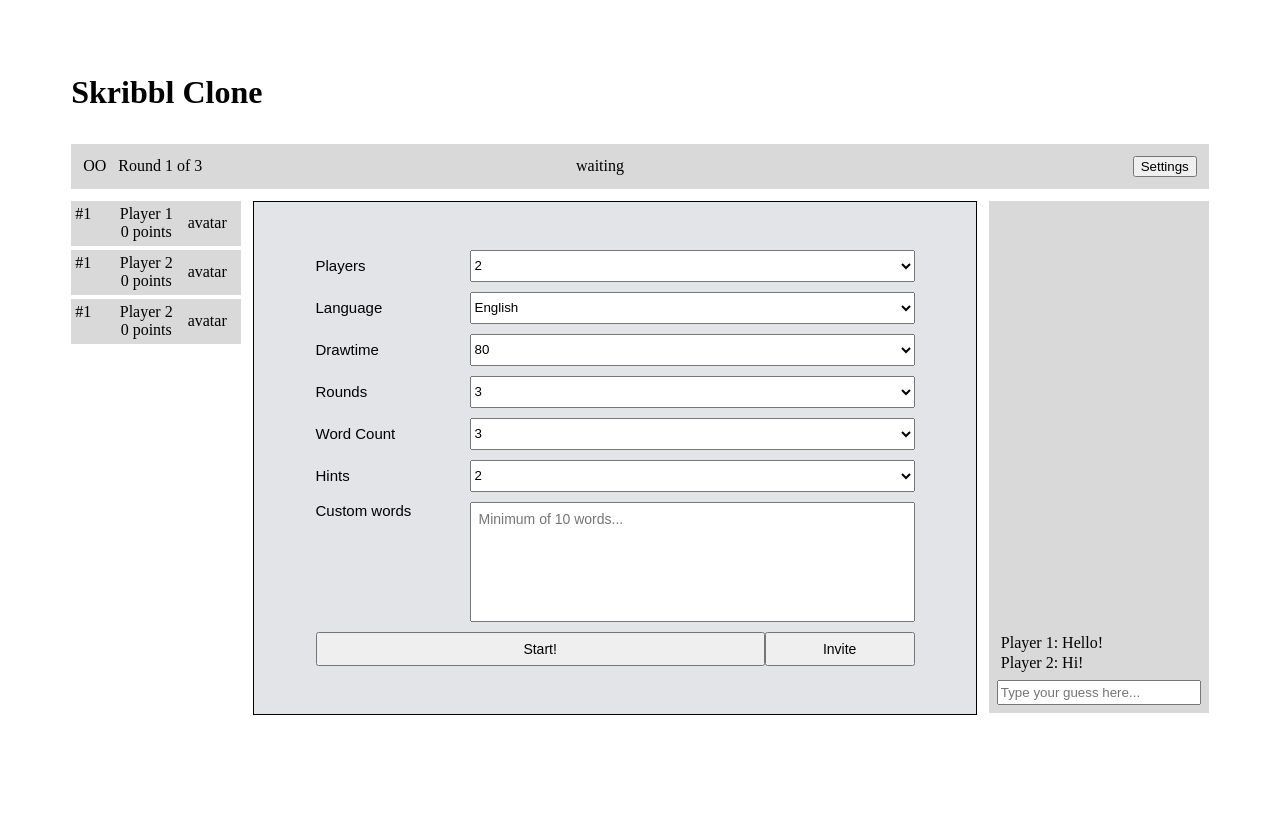
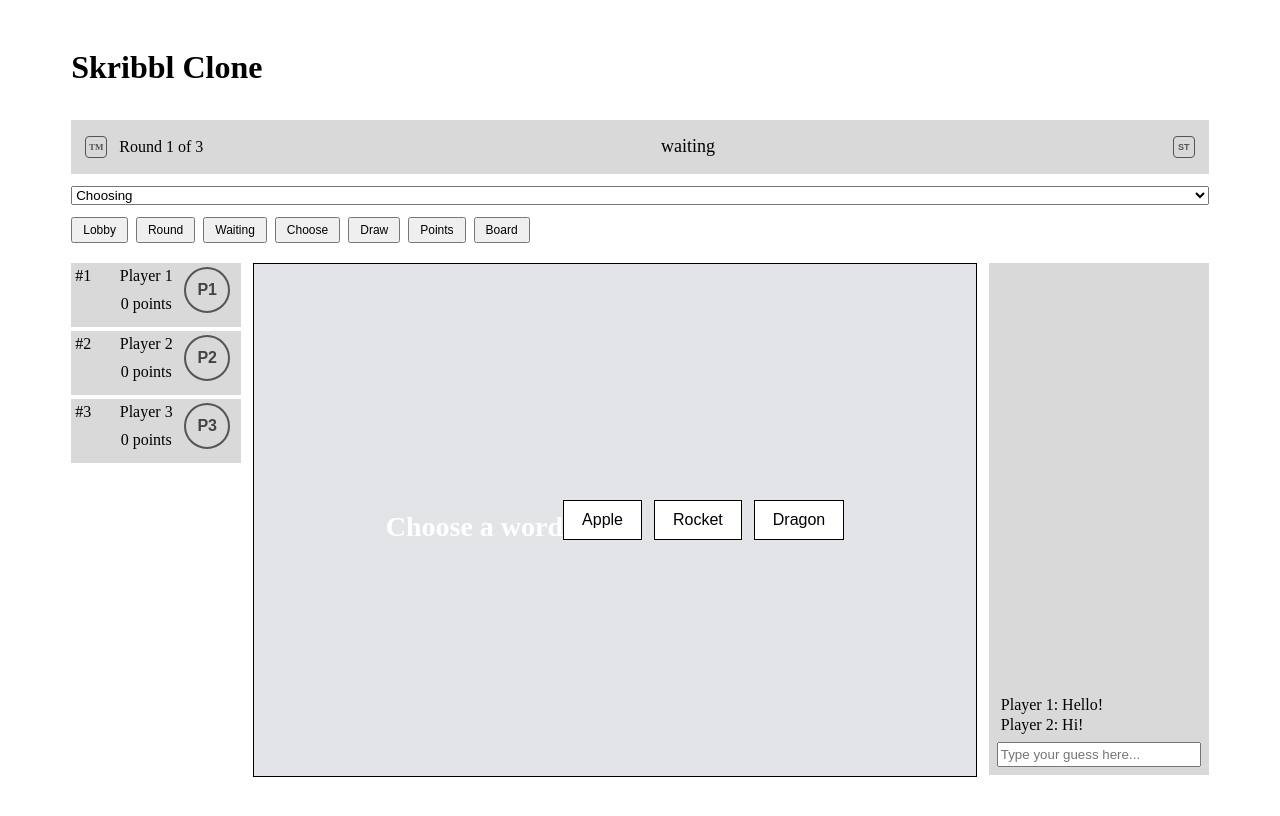
Before and after one commit to Nevil-MS/scribble-clone, a React (Vite) app in the folder frontend/: page / in a window 1280 px wide. Shown: the top 816 px of the page. Built offline with nearby package versions, Linux system fonts and the light colour scheme.

Commit message:
Added grayscale UI placeholders and started with navigation

```diff
--- /dev/null
+++ b/frontend/src/components/AvatarPlaceholder.jsx
@@ -0,0 +1,9 @@
+function AvatarPlaceholder({ initials }) {
+  return (
+    <div className="avatar-placeholder">
+      {initials}
+    </div>
+  );
+}
+
+export default AvatarPlaceholder;
--- a/frontend/src/components/GameStatusBar.jsx
+++ b/frontend/src/components/GameStatusBar.jsx
@@ -1,19 +1,26 @@
-import "./styles/GameStatusBar.css"
+import "./styles/GameStatusBar.css";
+import IconPlaceholder from "./IconPlaceholder";
 
-function GameStatusBar(){
-    return(
+function GameStatusBar() {
+  return (
     <div className="game-status-bar">
       <div className="left-info">
-                <div className="clock">OO</div>
+        <div className="round-timer">
+  <IconPlaceholder label="TM" />
+</div>
 
         <div className="round-info">Round 1 of 3</div>
       </div>
 
       <div className="game-status">waiting</div>
 
-            <button>Settings</button>
+      <div className="right-info">
+        <button className="settings-btn">
+          <IconPlaceholder label="ST" />
+        </button>
       </div>
-    )
+    </div>
+  );
 }
 
-export default GameStatusBar
+export default GameStatusBar;
--- /dev/null
+++ b/frontend/src/components/IconPlaceholder.css
@@ -0,0 +1,18 @@
+.icon-placeholder {
+  width: 22px;
+  height: 22px;
+
+  display: flex;
+  justify-content: center;
+  align-items: center;
+
+  border: 1px solid #666;
+  border-radius: 4px;
+  background: #e5e5e5;
+
+  font-size: 9px;
+  color: #555;
+  box-sizing: border-box;
+
+  flex-shrink: 0;
+}
--- /dev/null
+++ b/frontend/src/components/IconPlaceholder.jsx
@@ -0,0 +1,11 @@
+import "./IconPlaceholder.css";
+
+function IconPlaceholder({ label }) {
+  return (
+    <div className="icon-placeholder">
+      {label}
+    </div>
+  );
+}
+
+export default IconPlaceholder;
--- a/frontend/src/components/LobbyOverlay.css
+++ b/frontend/src/components/LobbyOverlay.css
@@ -7,9 +7,7 @@
 .lobby-overlay {
   position: absolute;
   inset: 0;
-
   background: rgba(185, 198, 218, 0.35);
-
   display: flex;
   justify-content: center;
   align-items: center;
@@ -18,12 +16,10 @@
 .lobby-settings {
   width: 88%;
   max-width: 820px;
-
   background: transparent;
   border: none;
   padding: 18px;
   box-sizing: border-box;
-
   display: flex;
   flex-direction: column;
   gap: 10px;
@@ -36,7 +32,14 @@
   gap: 14px;
 }
 
-.setting-row label {
+.setting-label {
+  display: flex;
+  align-items: center;
+  gap: 10px;
+}
+
+.setting-label label {
+  margin: 0;
   font-size: 15px;
   font-weight: 500;
 }
@@ -47,19 +50,53 @@
   box-sizing: border-box;
 }
 
+/* ---------- Custom Words ---------- */
+
 .textarea-row {
+  display: grid;
+  grid-template-columns: 140px 1fr;
+  grid-template-areas:
+    "label toggle"
+    "textarea textarea";
   align-items: start;
+  gap: 10px 14px;
+}
+
+.textarea-row .setting-label {
+  grid-area: label;
+}
+
+.custom-toggle {
+  grid-area: toggle;
+  display: flex;
+  justify-content: flex-end;
+  align-items: center;
+  font-size: 14px;
+}
+
+.custom-toggle label {
+  display: flex;
+  align-items: center;
+  gap: 6px;
+  cursor: pointer;
+}
+
+.custom-toggle input {
+  margin: 0;
 }
 
 .textarea-row textarea {
+  grid-area: textarea;
   width: 100%;
-  height: 120px;
+  height: 140px;
   resize: none;
   box-sizing: border-box;
   padding: 8px;
   font-family: inherit;
   font-size: 14px;
 }
+
+/* ---------- Buttons ---------- */
 
 .lobby-buttons {
   display: grid;
--- a/frontend/src/components/LobbyOverlay.jsx
+++ b/frontend/src/components/LobbyOverlay.jsx
@@ -1,47 +1,77 @@
 import "./LobbyOverlay.css";
+import IconPlaceholder from "./IconPlaceholder";
 
-function LobbyOverlay() {
+function LobbyOverlay({ onStart }) {
   return (
     <div className="canvas-overlay lobby-overlay">
       <div className="lobby-settings">
 
         <div className="setting-row">
+          <div className="setting-label">
+            <IconPlaceholder label="PL" />
             <label>Players</label>
+          </div>
           <select><option>2</option></select>
         </div>
 
         <div className="setting-row">
+          <div className="setting-label">
+            <IconPlaceholder label="LG" />
             <label>Language</label>
+          </div>
           <select><option>English</option></select>
         </div>
 
         <div className="setting-row">
+          <div className="setting-label">
+            <IconPlaceholder label="TM" />
             <label>Drawtime</label>
+          </div>
           <select><option>80</option></select>
         </div>
 
         <div className="setting-row">
+          <div className="setting-label">
+            <IconPlaceholder label="RD" />
             <label>Rounds</label>
+          </div>
           <select><option>3</option></select>
         </div>
 
         <div className="setting-row">
+          <div className="setting-label">
+            <IconPlaceholder label="WC" />
             <label>Word Count</label>
+          </div>
           <select><option>3</option></select>
         </div>
 
         <div className="setting-row">
+          <div className="setting-label">
+            <IconPlaceholder label="HT" />
             <label>Hints</label>
+          </div>
           <select><option>2</option></select>
         </div>
 
         <div className="setting-row textarea-row">
+          <div className="setting-label">
+            <IconPlaceholder label="CW" />
             <label>Custom words</label>
+          </div>
+
+          <div className="custom-toggle">
+            <label>
+              <input type="checkbox" />
+              Use custom words only
+            </label>
+          </div>
+
           <textarea placeholder="Minimum of 10 words..." />
         </div>
 
         <div className="lobby-buttons">
-          <button>Start!</button>
+          <button onClick={onStart}>Start!</button>
           <button>Invite</button>
         </div>
 
--- a/frontend/src/components/Overlays/RoundOverlay.jsx
+++ b/frontend/src/components/Overlays/RoundOverlay.jsx
@@ -1,9 +1,12 @@
 import "./RoundOverlay.css";
 
-function RoundOverlay() {
+function RoundOverlay({ round, totalRounds, player, onContinue }) {
   return (
     <div className="canvas-overlay round-overlay">
-      <h1>Round 1</h1>
+      <h1>Round {round}</h1>
+      <p>{player} is drawing</p>
+
+      <button onClick={onContinue}>Continue</button>
     </div>
   );
 }
--- a/frontend/src/components/PlayerList.jsx
+++ b/frontend/src/components/PlayerList.jsx
@@ -1,5 +1,5 @@
-import "./styles/PlayerList.css"
-
+import "./styles/PlayerList.css";
+import AvatarPlaceholder from "./AvatarPlaceholder";
 function PlayerList() {
   return (
     <div className="player-list">
@@ -7,22 +7,30 @@ function PlayerList() {
         <div className="player-position">#1</div>
         <div className="player-name">Player 1</div>
         <div className="player-points">0 points</div>
-                    <div className="player-avatar">avatar</div>
+        <div className="player-avatar">
+          <AvatarPlaceholder initials="P1" />
         </div>
+      </div>
+
       <div className="player-info">
-                    <div className="player-position">#1</div>
+        <div className="player-position">#2</div>
         <div className="player-name">Player 2</div>
         <div className="player-points">0 points</div>
-                    <div className="player-avatar">avatar</div>
-                </div>
-                <div className="player-info">
-                    <div className="player-position">#1</div>
-                    <div className="player-name">Player 2</div>
-                    <div className="player-points">0 points</div>
-                    <div className="player-avatar">avatar</div>
+        <div className="player-avatar">
+          <AvatarPlaceholder initials="P2" />
         </div>
       </div>
-    )
+
+      <div className="player-info">
+        <div className="player-position">#3</div>
+        <div className="player-name">Player 3</div>
+        <div className="player-points">0 points</div>
+        <div className="player-avatar">
+          <AvatarPlaceholder initials="P3" />
+        </div>
+      </div>
+    </div>
+  );
 }
 
-export default PlayerList
+export default PlayerList;
--- a/frontend/src/components/styles/GameStatusBar.css
+++ b/frontend/src/components/styles/GameStatusBar.css
@@ -1,31 +1,43 @@
-.game-status-bar {
-    background-color: #d9d9d9;
-
-    display: grid;
-    grid-template-columns: 220px minmax(400px, 1fr) 300px;
-
-    width: 100%;
-    height: 100%;
-
-    padding: 12px;
-    gap: 12px;
-
-    box-sizing: border-box;
-    align-items: center;
+.game-status-bar{
+    height: 54px;
+    background:#d9d9d9;
+    display:flex;
+    justify-content:space-between;
+    align-items:center;
+    padding:0 14px;
+    box-sizing:border-box;
 }
 
-.left-info {
-    display: flex;
-    align-items: center;
-    gap: 12px;
+.left-info{
+    display:flex;
+    align-items:center;
+    gap:12px;
 }
 
-.game-status {
-    display: flex;
-    justify-content: center;
-    align-items: center;
+.game-logo{
+    display:flex;
+    gap:4px;
 }
 
-.game-status-bar button {
-    justify-self: end;
+.game-status{
+    font-size:18px;
 }
+
+.right-info{
+    display:flex;
+    align-items:center;
+    gap:10px;
+}
+
+.round-timer{
+    display:flex;
+    align-items:center;
+    gap:6px;
+}
+
+.settings-btn{
+    border:none;
+    background:transparent;
+    padding:0;
+    cursor:pointer;
+}
--- a/frontend/src/pages/GamePage.css
+++ b/frontend/src/pages/GamePage.css
@@ -159,3 +159,53 @@
     border: 1px solid black;
     cursor: pointer;
 }
+.avatar-placeholder {
+  width: 42px;
+  height: 42px;
+
+  border: 2px solid #555;
+  border-radius: 50%;
+
+  background: #d9d9d9;
+
+  display: flex;
+  align-items: center;
+  justify-content: center;
+
+  font-family: Arial, sans-serif;
+  font-weight: bold;
+  font-size: 16px;
+  color: #444;
+}
+.icon-placeholder {
+  width: 22px;
+  height: 22px;
+
+  border: 1px solid #555;
+  background: #d8d8d8;
+  color: #555;
+
+  display: flex;
+  justify-content: center;
+  align-items: center;
+
+  font-size: 9px;
+  font-weight: bold;
+  border-radius: 4px;
+
+  flex-shrink: 0;
+}
+/* ---------- Debug Navigation ---------- */
+
+.debug-nav {
+  display: flex;
+  gap: 8px;
+  flex-wrap: wrap;
+  margin-bottom: 8px;
+}
+
+.debug-nav button {
+  padding: 4px 10px;
+  font-size: 12px;
+  cursor: pointer;
+}
--- a/frontend/src/pages/GamePage.jsx
+++ b/frontend/src/pages/GamePage.jsx
@@ -14,14 +14,41 @@ import Leaderboard from "../components/Leaderboard";
 import "./GamePage.css";
 
 function GamePage() {
-  const [gameState, setGameState] = useState("lobby");
+  const [gameState, setGameState] = useState("choosing");
+  const [debug] = useState(true);
 
   // States: lobby | round | waiting | choosing | drawing | leaderboard | points
+
   return (
     <main>
       <div className="game-page">
         <GameTitle />
         <GameStatusBar />
+
+        <select
+  value={gameState}
+  onChange={(e) => setGameState(e.target.value)}
+>
+  <option value="lobby">Lobby</option>
+  <option value="round">Round</option>
+  <option value="waiting">Waiting</option>
+  <option value="choosing">Choosing</option>
+  <option value="drawing">Drawing</option>
+  <option value="points">Points</option>
+  <option value="leaderboard">Leaderboard</option>
+</select>
+
+        {debug && (
+          <div className="debug-nav">
+            <button onClick={() => setGameState("lobby")}>Lobby</button>
+            <button onClick={() => setGameState("round")}>Round</button>
+            <button onClick={() => setGameState("waiting")}>Waiting</button>
+            <button onClick={() => setGameState("choosing")}>Choose</button>
+            <button onClick={() => setGameState("drawing")}>Draw</button>
+            <button onClick={() => setGameState("points")}>Points</button>
+            <button onClick={() => setGameState("leaderboard")}>Board</button>
+          </div>
+        )}
 
         <div className="game-content">
           <PlayerList />
@@ -29,19 +56,28 @@ function GamePage() {
           <div className="canvas-column">
             <div className="canvas-section">
               <DrawingCanvas />
+
               {gameState === "points" && <PointsOverlay />}
-{gameState === "lobby" && <LobbyOverlay />}
+
+              {gameState === "lobby" && (
+                <LobbyOverlay onStart={() => setGameState("round")} />
+              )}
+
               {gameState === "waiting" && <WaitingOverlay />}
+
               {gameState === "round" && (
                 <RoundOverlay
                   round={1}
                   totalRounds={3}
                   player="Player 2"
+                  onContinue={() => setGameState("choosing")}
                 />
               )}
+
               {gameState === "choosing" && (
                 <ChoiceOverlay onChoose={() => setGameState("drawing")} />
               )}
+
               {gameState === "leaderboard" && <Leaderboard />}
             </div>
 
```
Also changed, not shown: frontend/src/components/styles/PlayerList.css (line endings or trailing spaces). Lines whose indentation alone changed are shown as unchanged.
